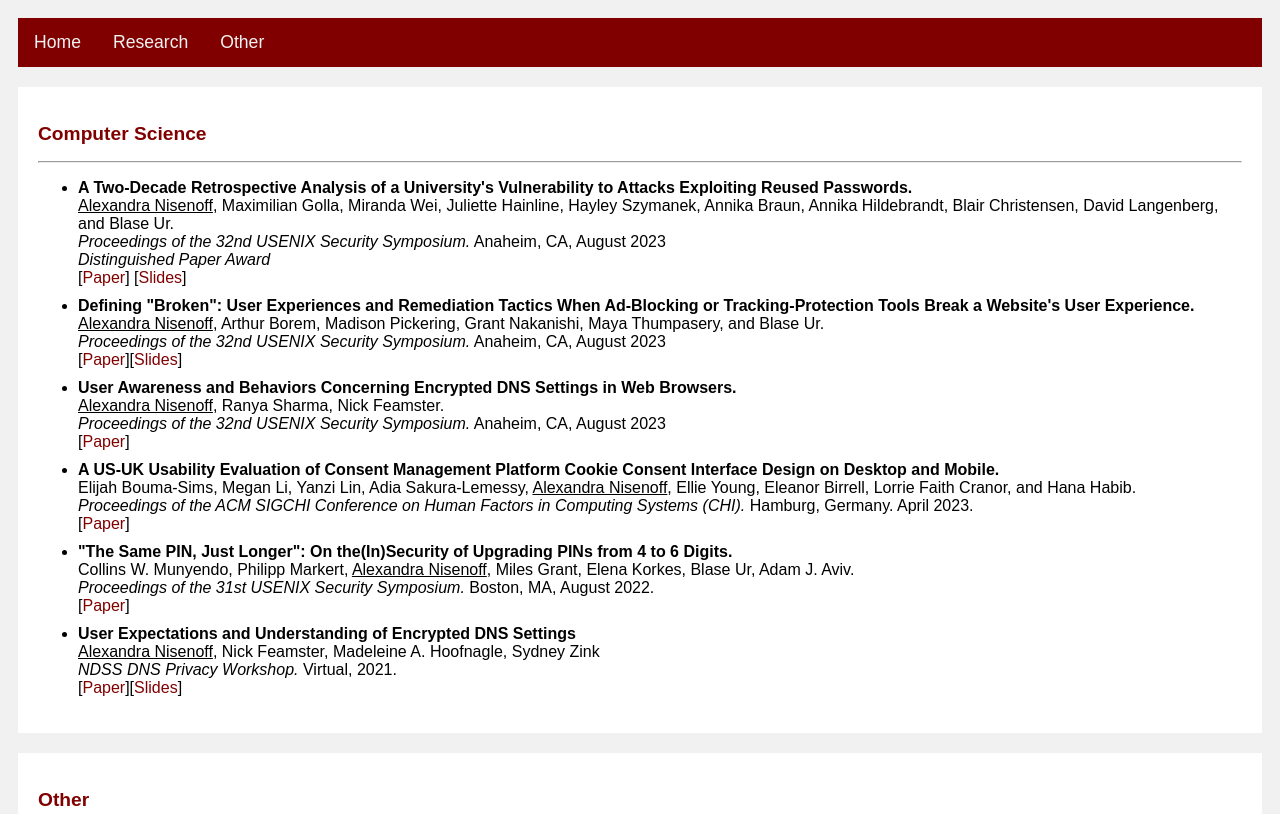
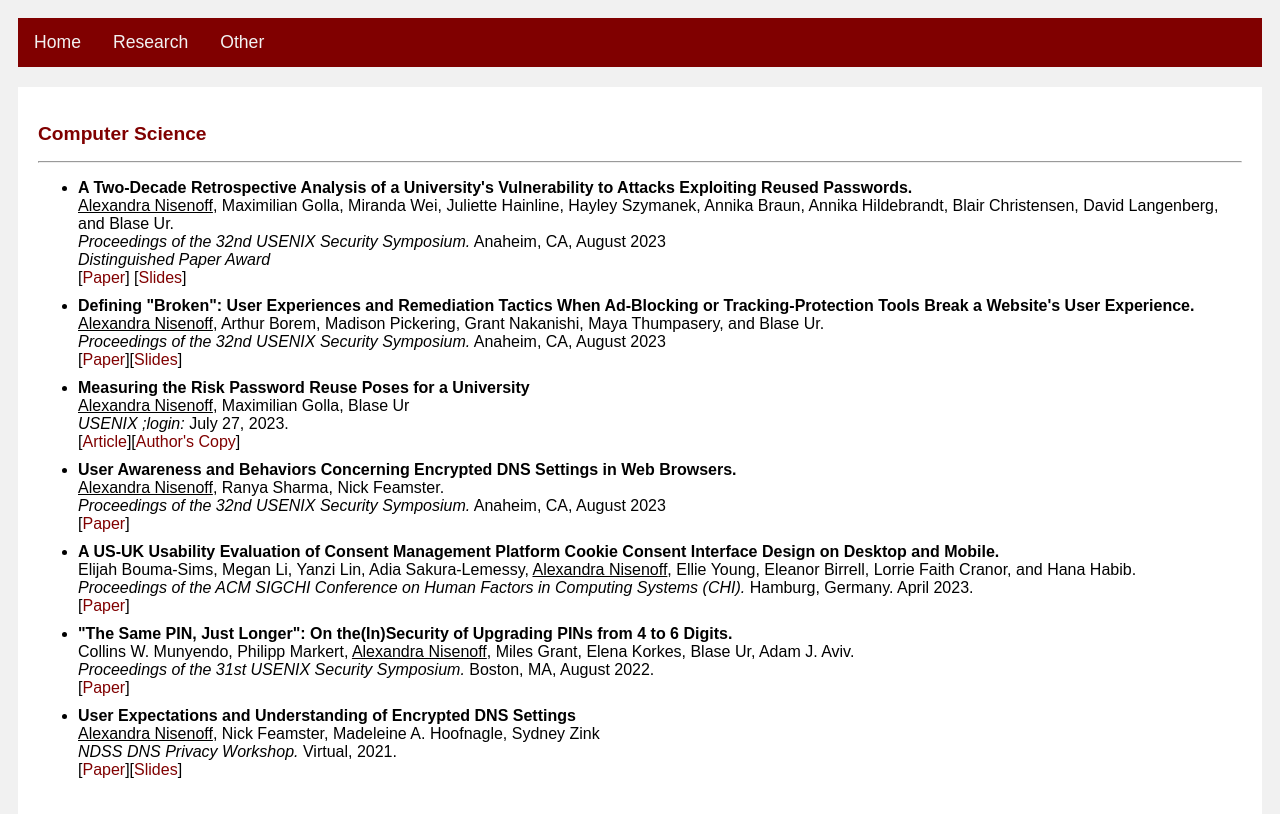
Before and after one commit to anisenoff/anisenoff.github.io, a plain HTML site: page research.html in a window 1280 px wide. Shown: the top 814 px of the page. Drawn offline with Linux system fonts and the light colour scheme.

Commit message:
new img+article

```diff
--- a/research.html
+++ b/research.html
@@ -56,6 +56,26 @@
           [<span class="paperlink"><a href="https://www.usenix.org/system/files/sec23fall-prepub-83-nisenoff.pdf">Paper</a></span>][<span class="paperlink"><a href="resources/slides/BTI_Slides.pdf">Slides</a></span>]
           <br>
         </li>
+
+
+
+<li>
+  <span class="papername">Measuring the Risk Password Reuse Poses for a University</span>
+  <br>
+  <u>Alexandra Nisenoff</u>, Maximilian Golla, Blase Ur
+  <br><span class="pubname">USENIX ;login:</span>
+  <span class="publocation">July 27, 2023.</span>
+  <br>
+  [<span class="paperlink"><a
+      href="https://www.usenix.org/publications/loginonline/measuring-risk-password-reuse-poses-university">Article</a></span>][<span
+    class="paperlink"><a href="https://www.blaseur.com/papers/login23.pdf">Author's Copy</a></span>]
+  <br>
+</li>
+
+
+
+
+
         <li>
           <span class="papername">User Awareness and Behaviors Concerning Encrypted DNS Settings in Web
           Browsers.</span>
```
Also changed, not shown: 1 other file.
